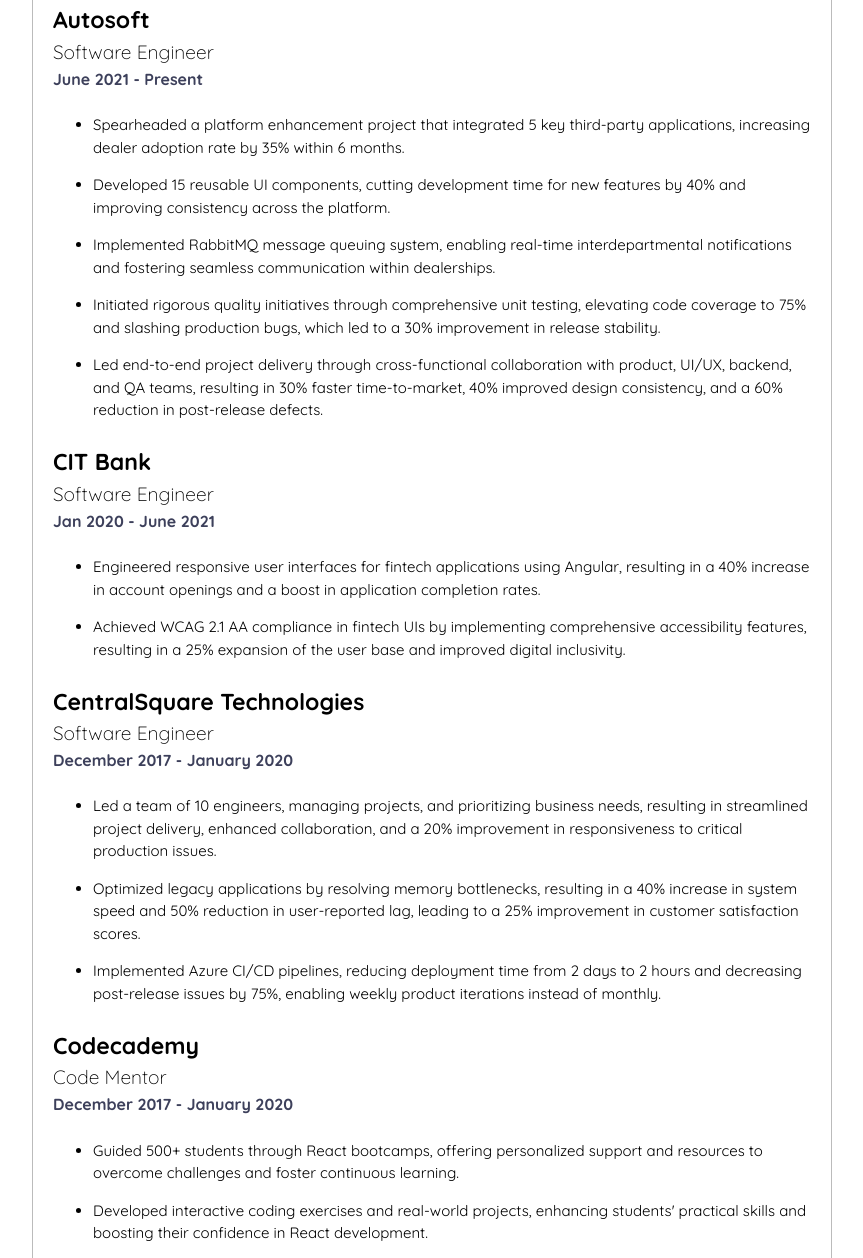
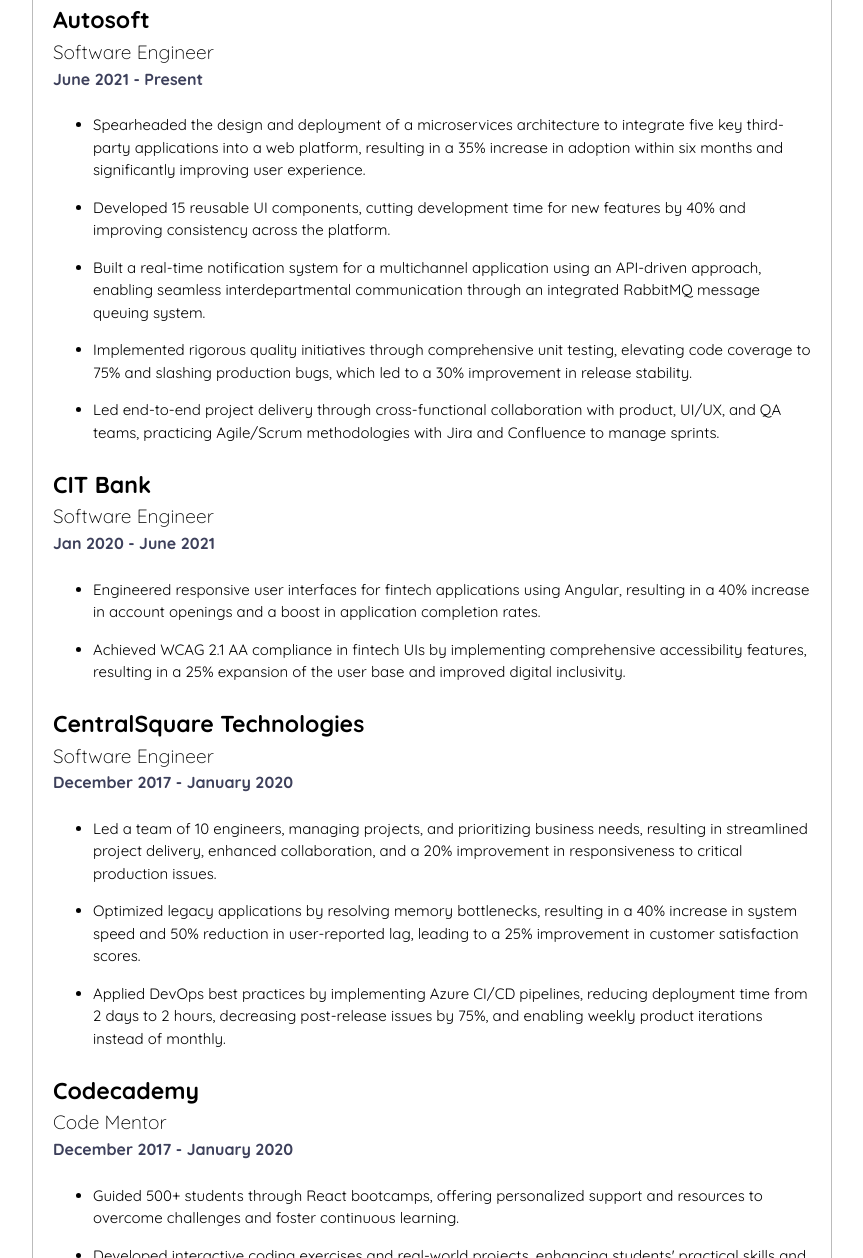
Before and after one commit to zannain/dev-portfolio, a plain HTML site: page index.html in a window 1280 px wide. Shown: the part 421-1679 px from the top of the page, without its empty margins (208-1071 px from the left). Drawn offline with Linux system fonts and the light colour scheme.

Commit message:
update webpage with new bullet points

```diff
--- a/index.html
+++ b/index.html
@@ -42,11 +42,16 @@
                 <h5 class="font-light">Software Engineer</h5>
                 <h6 class="color-black">June 2021 - Present</h6>
                 <ul>
-                    <li>Spearheaded a platform enhancement project that integrated 5 key third-party applications, increasing dealer adoption rate by 35% within 6 months.</li>
-                    <li>Developed 15 reusable UI components, cutting development time for new features by 40% and improving consistency across the platform.</li>
-                    <li>Implemented RabbitMQ message queuing system, enabling real-time interdepartmental notifications and fostering seamless communication within dealerships.</li>
-                    <li>Initiated rigorous quality initiatives through comprehensive unit testing, elevating code coverage to 75% and slashing production bugs, which led to a 30% improvement in release stability.</li>
-                    <li>Led end-to-end project delivery through cross-functional collaboration with product, UI/UX, backend, and QA teams, resulting in 30% faster time-to-market, 40% improved design consistency, and a 60% reduction in post-release defects.</li>
+                    <li>Spearheaded the design and deployment of a microservices architecture to integrate five key third-party applications into a web
+                        platform, resulting in a 35% increase in adoption within six months and significantly improving user experience.</li>
+                    <li>Developed 15 reusable UI components, cutting development time for new features by 40% and improving consistency across
+                        the platform.</li>
+                    <li>Built a real-time notification system for a multichannel application using an API-driven approach, enabling seamless
+                        interdepartmental communication through an integrated RabbitMQ message queuing system.</li>
+                    <li>Implemented rigorous quality initiatives through comprehensive unit testing, elevating code coverage to 75% and slashing
+                        production bugs, which led to a 30% improvement in release stability.</li>
+                    <li>Led end-to-end project delivery through cross-functional collaboration with product, UI/UX, and QA teams, practicing
+                        Agile/Scrum methodologies with Jira and Confluence to manage sprints.</li>
                 </ul>
             </div>
             <div class="experience-item">
@@ -54,8 +59,10 @@
                 <h5 class="font-light">Software Engineer</h5>
                 <h6 class="color-black">Jan 2020 - June 2021</h6>
                 <ul>
-                    <li>Engineered responsive user interfaces for fintech applications using Angular, resulting in a 40% increase in account openings and a boost in application completion rates.</li>
-                    <li>Achieved WCAG 2.1 AA compliance in fintech UIs by implementing comprehensive accessibility features, resulting in a 25% expansion of the user base and improved digital inclusivity.</li>
+                    <li>Engineered responsive user interfaces for fintech applications using Angular, resulting in a 40% increase in account openings
+                        and a boost in application completion rates.</li>
+                    <li>Achieved WCAG 2.1 AA compliance in fintech UIs by implementing comprehensive accessibility features, resulting in a 25%
+                        expansion of the user base and improved digital inclusivity.</li>
                 </ul>
             </div>
             <div class="experience-item">
@@ -63,9 +70,12 @@
                 <h5  class="font-light">Software Engineer</h5>
                 <h6 class="color-black">December 2017 - January 2020</h6>
                 <ul>
-                    <li>Led a team of 10 engineers, managing projects, and prioritizing business needs, resulting in streamlined project delivery, enhanced collaboration, and a 20% improvement in responsiveness to critical production issues.</li>
-                    <li>Optimized legacy applications by resolving memory bottlenecks, resulting in a 40% increase in system speed and 50% reduction in user-reported lag, leading to a 25% improvement in customer satisfaction scores.</li>
-                    <li>Implemented Azure CI/CD pipelines, reducing deployment time from 2 days to 2 hours and decreasing post-release issues by 75%, enabling weekly product iterations instead of monthly.</li>
+                    <li>Led a team of 10 engineers, managing projects, and prioritizing business needs, resulting in streamlined project delivery,
+                        enhanced collaboration, and a 20% improvement in responsiveness to critical production issues.</li>
+                    <li>Optimized legacy applications by resolving memory bottlenecks, resulting in a 40% increase in system speed and 50%
+                        reduction in user-reported lag, leading to a 25% improvement in customer satisfaction scores.</li>
+                    <li>Applied DevOps best practices by implementing Azure CI/CD pipelines, reducing deployment time from 2 days to 2 hours,
+                        decreasing post-release issues by 75%, and enabling weekly product iterations instead of monthly.</li>
                 </ul>
             </div>
             <div class="experience-item">
```
